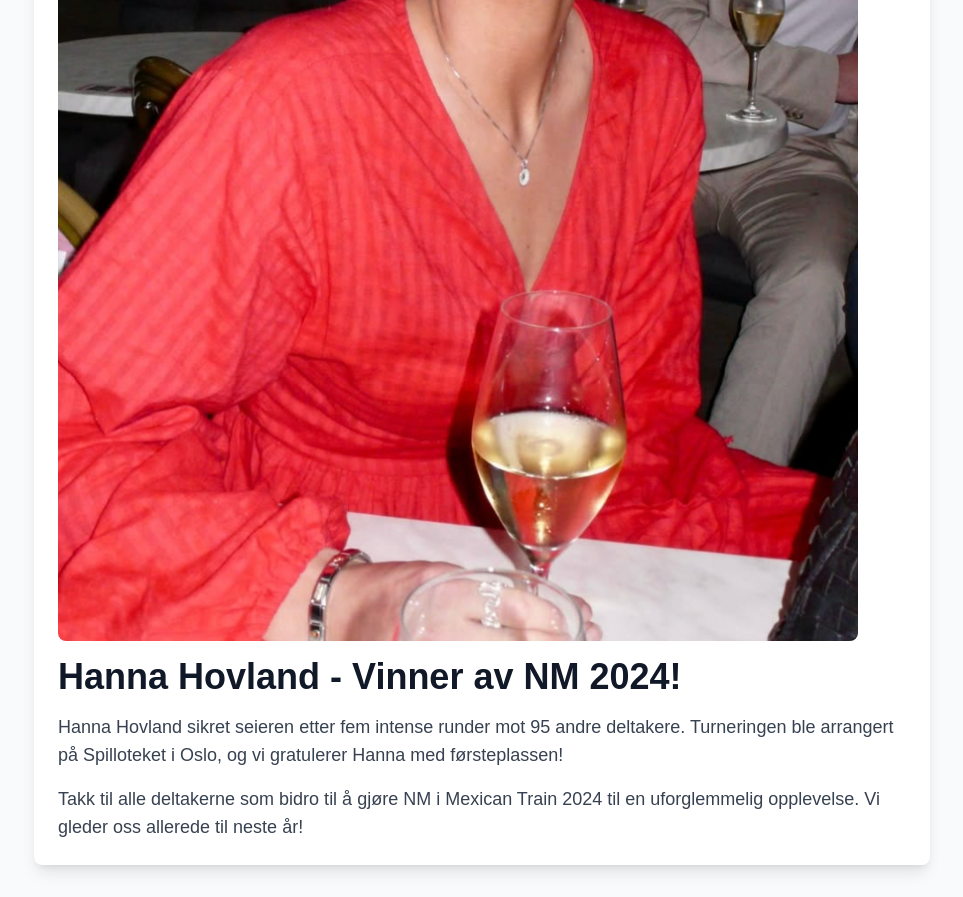
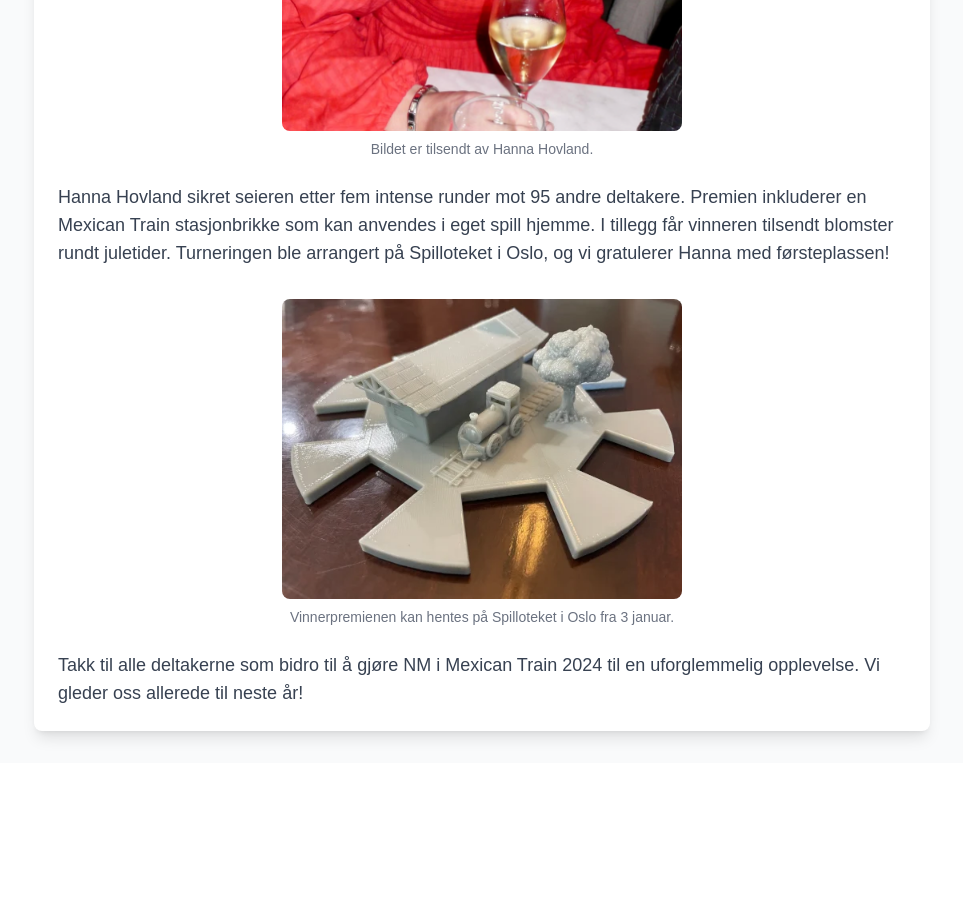
Before and after one commit to EliasOpstad/MexicanTrain, a Next.js app: page /nyheter/nm2024vinner in a window 1280 px wide. Shown: the part 700-1597 px from the top of the page, without its empty margins (158-1121 px from the left). After the commit the page ends 1463 px from the top, so only its background shows below. Built offline with nearby package versions, Linux system fonts and the light colour scheme.

Commit message:
added another image, and fixed on the articles

```diff
--- a/src/app/nyheter/nm2024/page.tsx
+++ b/src/app/nyheter/nm2024/page.tsx
@@ -1,34 +1,50 @@
 import React from "react";
 import Image from "next/image";
+import Link from "next/link";
 
 const NM2024: React.FC = () => {
   return (
-    <main className="min-h-screen bg-gray-50 text-gray-900 p-8">
-      <section className="max-w-4xl mx-auto bg-white p-6 rounded-lg shadow-lg">
-        <Image
-          src="/images/nm2024Logo.png"
-          alt="NM 2024 nærmer seg"
-          width={800}
-          height={500}
-          className="rounded-lg mb-4"
-        />
+    <main className="min-h-screen bg-gray-50 text-gray-900 p-8 flex items-center justify-center">
+      <section className="max-w-4xl mx-auto bg-white p-6 rounded-lg shadow-lg text-center">
+        {/* Bilde */}
+        <div className="flex justify-center mb-6">
+          <Image
+            src="/images/nm2024Logo.png"
+            alt="NM 2024 nærmer seg"
+            width={400}
+            height={400}
+            className="rounded-lg shadow-md"
+          />
+        </div>
+
+        {/* Overskrift */}
         <h1 className="text-4xl font-bold mb-4">
           Nå nærmer NM 2024 i Mexican Train seg!
         </h1>
-        <p className="text-lg text-gray-700">
+
+        {/* Informasjonstekst */}
+        <p className="text-lg text-gray-700 mb-4">
           Forberedelsene er i gang, og vi gleder oss til å ønske velkommen til
-          årets største turnering i Mexican Train! Har du alt klart for å delta
-          i NM?
+          årets største turnering i Mexican Train!
         </p>
-        <p className="text-lg text-gray-700 mt-4">
-          Turneringen finner sted på <strong>Spilloteket</strong> i Oslo, og vi
-          forventer stor konkurranse i år. Sørg for at du har registrert deg og
-          gjort deg klar for 5 spennende runder!
+        <p className="text-lg text-gray-700 mb-4">
+          Turneringen finner sted på <strong>Spilloteket</strong> i Oslo, hvor
+          96 plasser nå er fylt opp. Dette blir en spennende konkurranse med 5
+          intense runder mellom de beste spillerne i Norge.
         </p>
-        <p className="text-lg text-gray-700 mt-4">
-          Vi ses den 21. desember 2024! Ta med venner og familie for en dag fylt
-          med strategi, spenning og moro.
+        <p className="text-lg text-gray-700 mb-8">
+          Vi ses den <strong>21. desember 2024</strong>! Ta med venner og
+          familie for en dag fylt med strategi, spenning og moro.
         </p>
+
+        {/* Navigasjonsknapp */}
+        <div className="mt-6">
+          <Link href="/regler" passHref>
+            <button className="bg-blue-600 text-white py-3 px-6 rounded-lg shadow-md hover:bg-blue-700 transition">
+              Les Turneringsreglene
+            </button>
+          </Link>
+        </div>
       </section>
     </main>
   );
--- a/src/app/nyheter/nm2024vinner/page.tsx
+++ b/src/app/nyheter/nm2024vinner/page.tsx
@@ -3,24 +3,55 @@ import Image from "next/image";
 
 const NMVinner2024: React.FC = () => {
   return (
-    <main className="min-h-screen bg-gray-50 text-gray-900 p-8">
-      <section className="max-w-4xl mx-auto bg-white p-6 rounded-lg shadow-lg">
-        <Image
-          src="/images/hannaHovlandBilde.png"
-          alt="Hanna Hovland, vinner av NM 2024"
-          width={800}
-          height={500}
-          className="rounded-lg mb-4"
-        />
+    <main className="min-h-screen bg-gray-50 text-gray-900 p-8 flex items-center justify-center">
+      <section className="max-w-4xl mx-auto bg-white p-6 rounded-lg shadow-lg text-center">
+        {/* Overskrift */}
         <h1 className="text-4xl font-bold mb-4">
           Hanna Hovland - Vinner av NM 2024!
         </h1>
-        <p className="text-lg text-gray-700">
+
+        {/* Bilde av vinneren */}
+        <div className="flex justify-center items-center flex-col mb-6">
+          <Image
+            src="/images/hannaHovlandBilde.png"
+            alt="Hanna Hovland, vinner av NM 2024"
+            width={400}
+            height={400}
+            className="rounded-lg"
+          />
+          <p className="text-sm text-gray-500 mt-2 text-center">
+            Bildet er tilsendt av Hanna Hovland.
+          </p>
+        </div>
+
+        {/* Tekst om vinneren */}
+        <p className="text-lg text-gray-700 mb-8 text-left">
           Hanna Hovland sikret seieren etter fem intense runder mot 95 andre
-          deltakere. Turneringen ble arrangert på Spilloteket i Oslo, og vi
-          gratulerer Hanna med førsteplassen!
+          deltakere. Premien inkluderer en Mexican Train stasjonbrikke som kan
+          anvendes i eget spill hjemme. I tillegg får vinneren tilsendt blomster
+          rundt juletider. Turneringen ble arrangert på Spilloteket i Oslo, og
+          vi gratulerer Hanna med førsteplassen!
         </p>
-        <p className="text-lg text-gray-700 mt-4">
+
+        {/* Tekst om premien */}
+        <p className="text-lg text-gray-700 text-left mb-6"></p>
+
+        {/* Bilde av premien */}
+        <div className="flex justify-center items-center flex-col mb-6">
+          <Image
+            src="/images/modell.png"
+            alt="Premien vunnet av Hanna Hovland"
+            width={400}
+            height={300}
+            className="rounded-lg"
+          />
+          <p className="text-sm text-gray-500 mt-2 text-left">
+            Vinnerpremienen kan hentes på Spilloteket i Oslo fra 3 januar.
+          </p>
+        </div>
+
+        {/* Avslutning */}
+        <p className="text-lg text-gray-700 mt-4 text-left">
           Takk til alle deltakerne som bidro til å gjøre NM i Mexican Train 2024
           til en uforglemmelig opplevelse. Vi gleder oss allerede til neste år!
         </p>
--- a/src/app/page.tsx
+++ b/src/app/page.tsx
@@ -6,6 +6,7 @@ import Link from "next/link";
 const Home: React.FC = () => {
   return (
     <main className="min-h-screen bg-gray-100 text-gray-900">
+      <Countdown targetDate="2025-06-16T00:00:00" />
       {/* Hero Section */}
       <section className="bg-gray-50 text-gray-800 p-10 md:p-20">
         <div className="flex flex-col md:flex-row items-center md:justify-between">
@@ -33,8 +34,6 @@ const Home: React.FC = () => {
           </div>
         </div>
       </section>
-
-      <Countdown targetDate="2025-06-16T00:00:00" />
 
       {/* Nyhetsseksjon */}
       <section className="p-10 bg-gray-50">
--- a/src/app/turnering/page.tsx
+++ b/src/app/turnering/page.tsx
@@ -5,7 +5,54 @@ import Link from "next/link";
 export default function Turneringer() {
   return (
     <main className="min-h-screen bg-gray-50 text-gray-900 p-8">
-      {/* Fjorårets vinner */}
+      {/* Turneringsoppsett */}
+      <section className="max-w-4xl mx-auto bg-white p-6 rounded-lg shadow-lg">
+        <h2 className="text-2xl font-semibold mb-4">Turneringsoppsett</h2>
+        <ul className="list-disc list-inside text-lg text-gray-700 space-y-2">
+          <li>Maksimalt 96 deltakere fordelt på 12 bord.</li>
+          <li>5 runder med sveitserformat for rettferdig poengfordeling.</li>
+          <li>Hver runde varer i 45 minutter.</li>
+          <li>Finale med de 8 beste spillerne fra hovedrundene.</li>
+          <li>Spillene starter med dobbel 12 og spilles ned til dobbel 7.</li>
+        </ul>
+        <p className="text-lg text-gray-700 mt-4">
+          Alle deltakere må møte opp senest 16:45 for registrering. Turneringen
+          starter kl. 17:15 og avsluttes med premieutdeling kl. 22:00.
+        </p>
+        <div className="text-center mt-6">
+          <Link
+            href="/regler"
+            className="bg-blue-600 text-white px-6 py-3 rounded-lg shadow-md hover:bg-blue-700"
+          >
+            Les mer om reglene
+          </Link>
+        </div>
+      </section>
+
+      {/* Plassering */}
+      <section className="max-w-4xl mx-auto bg-white p-6 rounded-lg shadow-lg mt-8">
+        <h2 className="text-2xl font-semibold mb-4 text-center">Plassering</h2>
+        <p className="text-lg text-gray-700 text-center">
+          Turneringen finner sted på <strong>Spilloteket</strong> i Oslo, en
+          moderne og koselig arena for brettspillentusiaster.
+        </p>
+        <p className="text-lg text-gray-700 text-center mt-4">
+          Adresse: Øvre Slottsgate 3, 0157 Oslo. Stedet er lett tilgjengelig med
+          offentlig transport og har flere parkeringsmuligheter i nærheten.
+        </p>
+
+        {/* Google Maps */}
+        <div className="mt-6 border-2 border-gray-200 rounded-lg overflow-hidden">
+          <iframe
+            src="https://www.google.com/maps/embed?pb=!1m18!1m12!1m3!1d1996.7185683185582!2d10.740072216057358!3d59.91149108187495!2m3!1f0!2f0!3f0!3m2!1i1024!2i768!4f13.1!3m3!1m2!1s0x46416e610a60b907%3A0x5b9f0dd8c582ad8c!2s%C3%98vre%20Slottsgate%203%2C%200157%20Oslo!5e0!3m2!1sen!2sno!4v1681472842841!5m2!1sen!2sno"
+            width="100%"
+            height="400"
+            className="rounded-lg shadow-md"
+            loading="lazy"
+          ></iframe>
+        </div>
+      </section>
+      {/* Årets vinner */}
       <section className="max-w-4xl mx-auto bg-white p-6 rounded-lg shadow-lg mb-8">
         <h2 className="text-2xl font-semibold mb-6 text-center">
           Vinner av NM 2024
@@ -72,54 +119,6 @@ export default function Turneringer() {
           </div>
         </div>
       </section>
-
-      {/* Turneringsoppsett */}
-      <section className="max-w-4xl mx-auto bg-white p-6 rounded-lg shadow-lg">
-        <h2 className="text-2xl font-semibold mb-4">Turneringsoppsett</h2>
-        <ul className="list-disc list-inside text-lg text-gray-700 space-y-2">
-          <li>Maksimalt 96 deltakere fordelt på 12 bord.</li>
-          <li>5 runder med sveitserformat for rettferdig poengfordeling.</li>
-          <li>Hver runde varer i 45 minutter.</li>
-          <li>Finale med de 8 beste spillerne fra hovedrundene.</li>
-          <li>Spillene starter med dobbel 12 og spilles ned til dobbel 7.</li>
-        </ul>
-        <p className="text-lg text-gray-700 mt-4">
-          Alle deltakere må møte opp senest 16:45 for registrering. Turneringen
-          starter kl. 17:15 og avsluttes med premieutdeling kl. 22:00.
-        </p>
-        <div className="text-center mt-6">
-          <Link
-            href="/regler"
-            className="bg-blue-600 text-white px-6 py-3 rounded-lg shadow-md hover:bg-blue-700"
-          >
-            Les mer om reglene
-          </Link>
-        </div>
-      </section>
-
-      {/* Plassering */}
-      <section className="max-w-4xl mx-auto bg-white p-6 rounded-lg shadow-lg mt-8">
-        <h2 className="text-2xl font-semibold mb-4 text-center">Plassering</h2>
-        <p className="text-lg text-gray-700 text-center">
-          Turneringen finner sted på <strong>Spilloteket</strong> i Oslo, en
-          moderne og koselig arena for brettspillentusiaster.
-        </p>
-        <p className="text-lg text-gray-700 text-center mt-4">
-          Adresse: Øvre Slottsgate 3, 0157 Oslo. Stedet er lett tilgjengelig med
-          offentlig transport og har flere parkeringsmuligheter i nærheten.
-        </p>
-
-        {/* Google Maps */}
-        <div className="mt-6 border-2 border-gray-200 rounded-lg overflow-hidden">
-          <iframe
-            src="https://www.google.com/maps/embed?pb=!1m18!1m12!1m3!1d1996.7185683185582!2d10.740072216057358!3d59.91149108187495!2m3!1f0!2f0!3f0!3m2!1i1024!2i768!4f13.1!3m3!1m2!1s0x46416e610a60b907%3A0x5b9f0dd8c582ad8c!2s%C3%98vre%20Slottsgate%203%2C%200157%20Oslo!5e0!3m2!1sen!2sno!4v1681472842841!5m2!1sen!2sno"
-            width="100%"
-            height="400"
-            className="rounded-lg shadow-md"
-            loading="lazy"
-          ></iframe>
-        </div>
-      </section>
     </main>
   );
 }
--- a/src/components/Countdown.tsx
+++ b/src/components/Countdown.tsx
@@ -44,7 +44,7 @@ const Countdown: React.FC<CountdownProps> = ({ targetDate }) => {
   }, [targetDate]);
 
   return (
-    <div className="flex flex-col items-center bg-gray-900 text-white p-6 rounded-lg shadow-md">
+    <div className="flex flex-col items-center bg-gray-900 text-white p-6 shadow-md">
       <h1 className="text-2xl font-bold">
         Påmeldingen til NM 2025 i Mexican Train åpner om:
       </h1>
```
Also changed, not shown: public/images/modell.png (added).
